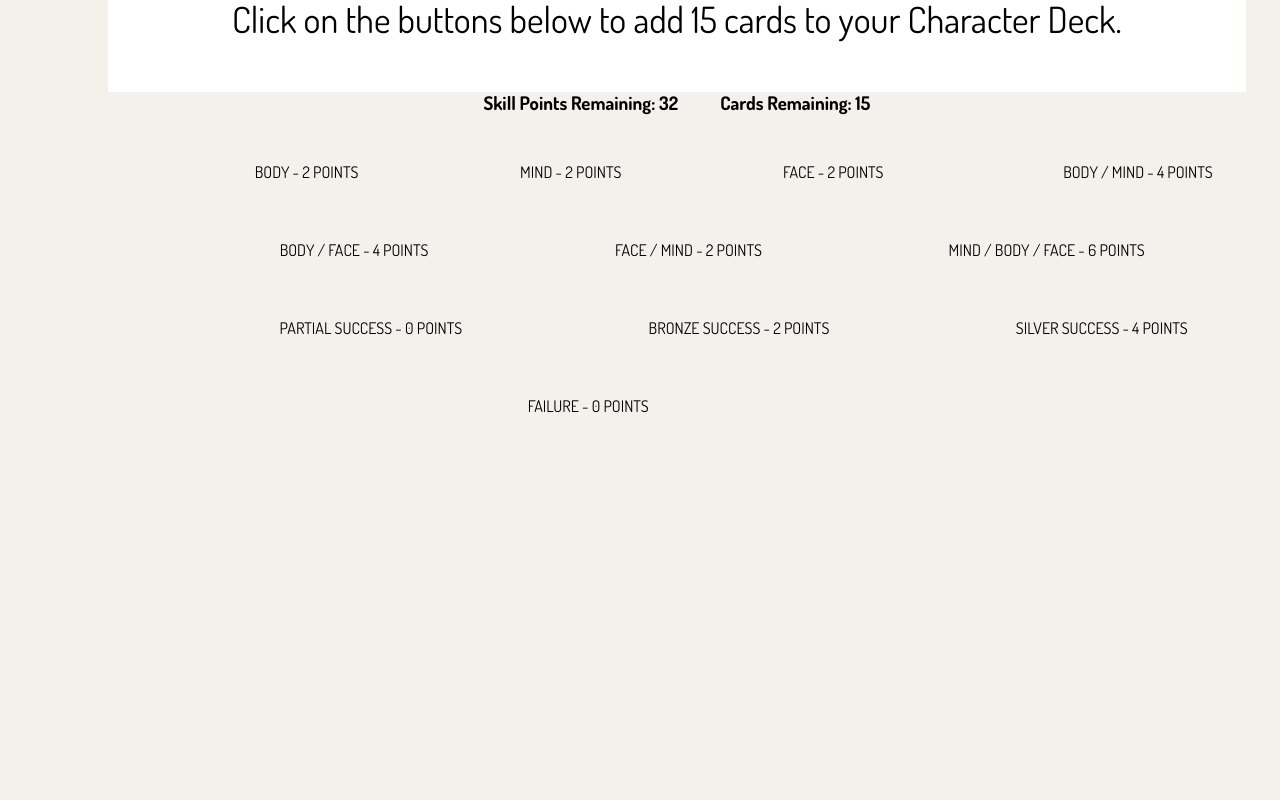
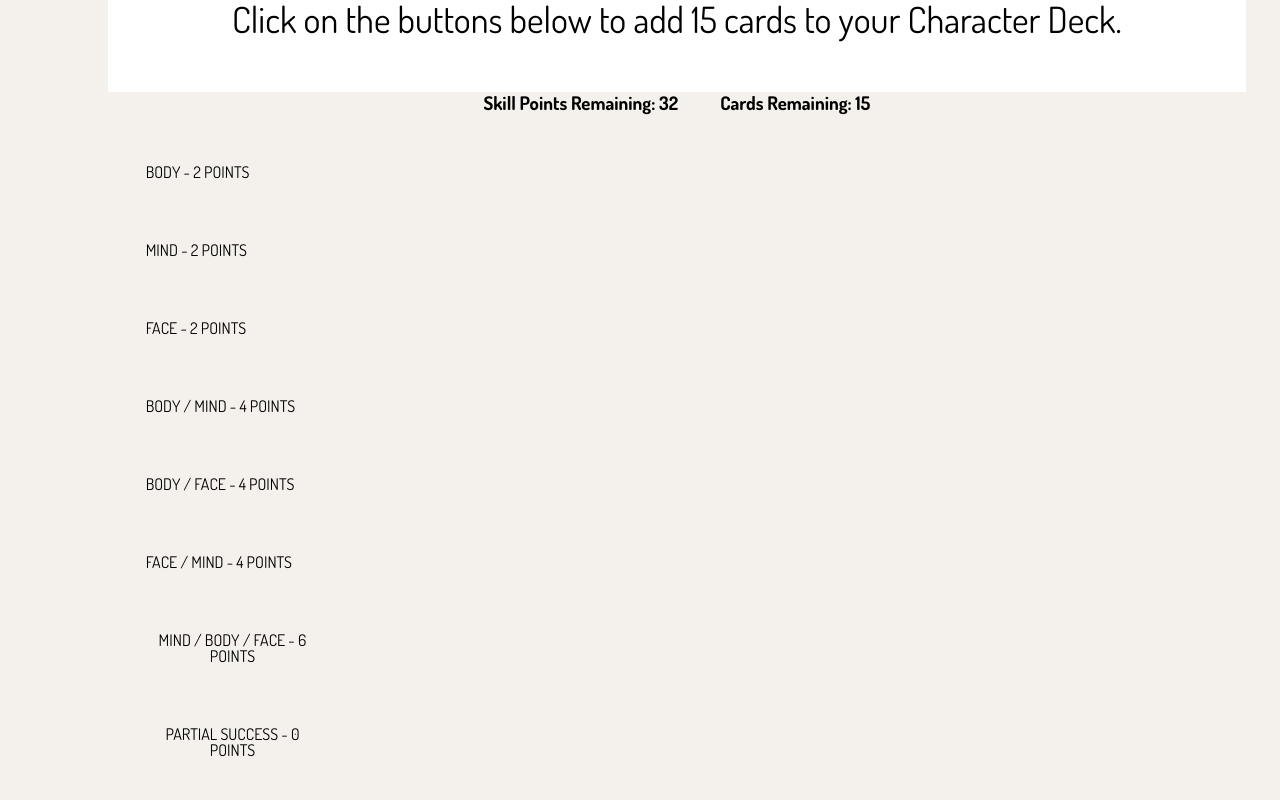
Before and after one commit to rond556/Angular-FoolsGoldFrontEnd, an Angular app: page / in a window 1280 px wide. Shown: the part 2560-3360 px from the top of the page. Before the commit the page ends 3005 px from the top, so only its background shows below. Built offline with nearby package versions, Linux system fonts and the light colour scheme.

Commit message:
retooling cards

```diff
--- a/src/app/deckconstruct/deckconstruct.component.css
+++ b/src/app/deckconstruct/deckconstruct.component.css
@@ -90,9 +90,6 @@ h2{
     margin-right: 33%;
 }
 
-.float-container{
-    background-color: white;
-}
 
 
 .addCard{
@@ -116,11 +113,12 @@ h2{
     text-align: center;
 }
 
-.float-child{
+.float-child-left{
     float: left;
 }
 
 .addCard:hover{
+    background-color: darkkhaki;
     position:relative; top: -5px;
 }
 
--- a/src/app/deckconstruct/deckconstruct.component.html
+++ b/src/app/deckconstruct/deckconstruct.component.html
@@ -73,8 +73,7 @@
 </div>
 
 <div>
-<h2 id="deck-instructions">Click on the buttons below to add 15 cards to your Character Deck.
-</h2>
+<h2 id="deck-instructions">Click on the buttons below to add 15 cards to your Character Deck.</h2>
   <h3 id="skillpointsremain">Skill Points Remaining: {{this.skillPoints}}</h3>
   <h3 id="cardsremaining">Cards Remaining: {{15 - this.purchasedCards.length}}</h3><br/>
 </div>
@@ -82,41 +81,44 @@
 
 
 <div class="float-container">
-  <div class="float-child">
-    <div class="grid-row">
+
+  <div class="float-child-left">
     <div class="addCard" (click)="addCard(bodyCard)">
-      <p>BODY - 2 POINTS</p></div>
+      <p>BODY - 2 POINTS</p></div><br/>
     <div class="addCard" (click)="addCard(mindCard)">
-      <p>MIND - 2 POINTS</p></div>
+      <p>MIND - 2 POINTS</p></div><br/>
     <div class="addCard" (click)="addCard(faceCard)">
       <p>FACE - 2 POINTS</p></div><br/>
     <div class="addCard" (click)="addCard(bodyMindCard)">
-      <p>BODY / MIND - 4 POINTS</p></div>
+      <p>BODY / MIND - 4 POINTS</p></div><br/>
     <div class="addCard" (click)="addCard(bodyFaceCard)">
-      <p>BODY / FACE - 4 POINTS</p></div>
+      <p>BODY / FACE - 4 POINTS</p></div><br/>
     <div class="addCard" (click)="addCard(mindFaceCard)">
-      <p>FACE / MIND - 2 POINTS</p></div>
+      <p>FACE / MIND - 4 POINTS</p></div><br/>
     <div class="addCard" (click)="addCard(bodyMindFaceCard)">
       <p>MIND / BODY / FACE - 6 POINTS</p></div><br/>
     <div class="addCard" (click)="addCard(partialSuccessCard)">
-      <p>PARTIAL SUCCESS - 0 POINTS</p></div>
+      <p>PARTIAL SUCCESS - 0 POINTS</p></div><br/>
     <div class="addCard" (click)="addCard(bronzeSuccessCard)">
-      <p>BRONZE SUCCESS - 2 POINTS</p></div>
+      <p>BRONZE SUCCESS - 2 POINTS</p></div><br/>
     <div class="addCard" (click)="addCard(silverSuccessCard)">
-      <p>SILVER SUCCESS - 4 POINTS</p></div>
+      <p>SILVER SUCCESS - 4 POINTS</p></div><br/>
     <div class="addCard" (click)="addCard(failureCard)">
       <p>FAILURE - 0 POINTS</p></div><br/>
-  </div>
-</div>
 </div>
 
-  <div class="float-child">
-    <div id="deckDisplay" class="container">
-      <div class="grid-row">
-        <div *ngFor="let card of purchasedCards">
-          <img src={{card.imageUrl}} id="cardImage" alt="card-image" (click)="removeCard(this.card)">
-        </div>
+<div class="float-child-right">
+  <div id="deckDisplay" class="container">
+    <div class="grid-row">
+      <div *ngFor="let card of purchasedCards">
+        <img src={{card.imageUrl}} id="cardImage" alt="card-image" (click)="removeCard(this.card)">
       </div>
     </div>
   </div>
 </div>
+</div>
+<div *ngIf="this.purchasedCards.length == 15" id="deck-purchase">
+  <h2>PURCHASE THIS DECK</h2>
+</div>
+
+</div>
```
